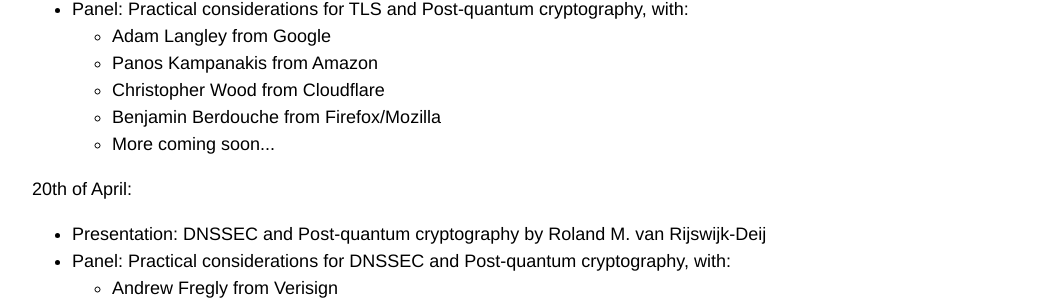
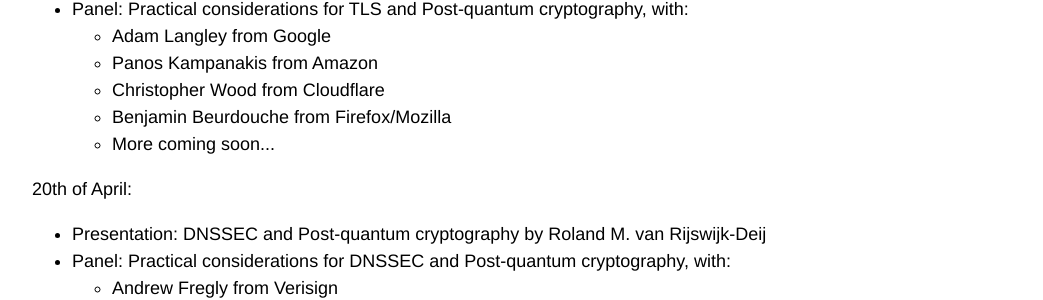
Before and after one commit to claucece/PQNet-Workshop, a Jekyll site: the page built from index.html, in a window 1280 px wide and 900 px high, scrolled down 1304 px. Shown: the part 153-453 px from the top of the window, without its empty margins (118-1161 px from the left). Built offline with Jekyll 4.4.1, drawn with Linux system fonts in a browser that asks for light colours.

Commit message:
Spelling 2

```diff
--- a/index.html
+++ b/index.html
@@ -2245,7 +2245,7 @@
 				  <li>Adam Langley from Google</li>
 				  <li>Panos Kampanakis from Amazon</li>
 				  <li>Christopher Wood from Cloudflare</li>
-					<li>Benjamin Berdouche from Firefox/Mozilla</li>
+					<li>Benjamin Beurdouche from Firefox/Mozilla</li>
 					<li>More coming soon...</li>
 				</ul>
 			</ul>
```
